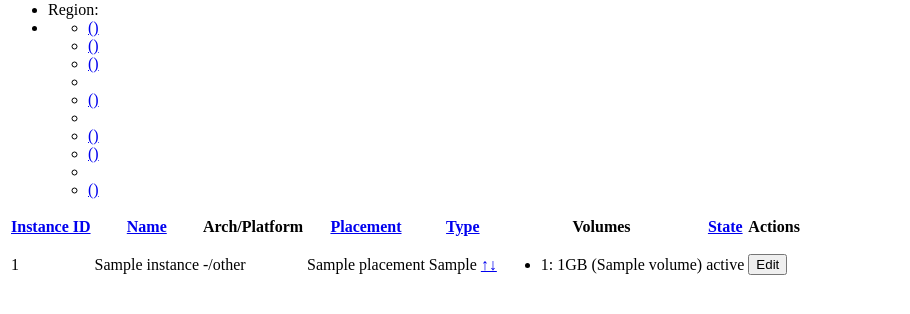
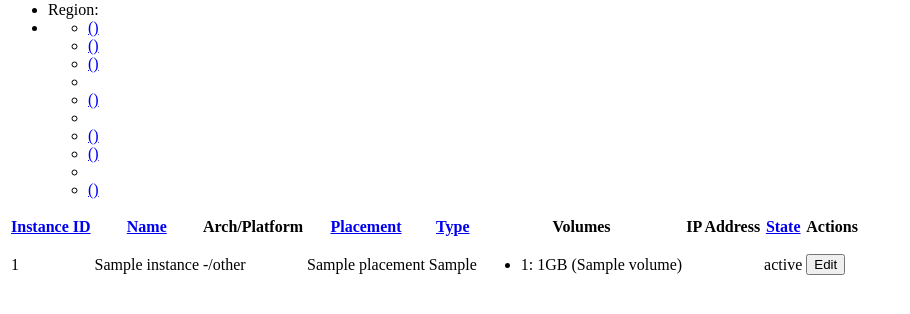
Before and after one commit to knzm/AWSConsole, a Python web app: template awsconsole/templates/dashboard.jinja2 in a window 1280 px wide. Shown: the part 144-458 px from the top of the page, without its empty margins (0-910 px from the left). Run offline with Jinja, Linux system fonts and the light colour scheme; the template is opened without the code that fills it: most values are stand-ins (such as "Sample title", 1, 10 or a date in 2020).

Commit message:
add ip address column

```diff
--- a/awsconsole/resources.py
+++ b/awsconsole/resources.py
@@ -85,8 +85,10 @@
                         if not instance["is_obsolete"]]
         for instance in ec2_service.get_instances(
             region, instance_ids=instance_ids):
-            if instance.id in instances:
-                instances[instance.id]["state"] = instance.state
+            d = instances.get(instance.id)
+            if d:
+                d["state"] = instance.state
+                d["ip_address"] = instance.ip_address
 
         return sorted(instances.values(), key=itemgetter('id'))
 
--- /dev/null
+++ b/awsconsole/static/css/dashboard.css
@@ -0,0 +1,6 @@
+#dashboard-table .col-state {
+  min-width: 70px;
+}
+#dashboard-table .col-action {
+  min-width: 80px;
+}
--- a/awsconsole/templates/dashboard.jinja2
+++ b/awsconsole/templates/dashboard.jinja2
@@ -7,7 +7,11 @@
   </div>
 {%- endblock -%}
 
-{% block page_js %}
+{%- block page_css -%}
+<link rel="stylesheet" type="text/css" href="{{ request.static_url('awsconsole:static/css/dashboard.css') }}" />
+{%- endblock -%}
+
+{%- block page_js -%}
 <script type="text/javascript" src="{{ request.static_url('awsconsole:static/js/spin.js') }}"></script>
 <script type="text/javascript" src="{{ request.static_url('awsconsole:static/js/jquery.spin.js') }}"></script>
 <script type="text/javascript" src="{{ request.static_url('awsconsole:static/js/dashboard.js') }}"></script>
@@ -22,7 +26,7 @@
     });
   });
 </script>
-{% endblock %}
+{%- endblock -%}
 
 {%- macro region_item(region) -%}
   {% set area = request.context.area_from_region(region) -%}
@@ -66,18 +70,19 @@
 
   <div class="container">
 
-    <table class="table table-bordered table-striped table-hover table-condensed">
+    <table id="dashboard-table" class="table table-bordered table-striped table-hover table-condensed">
       <thead>
         <tr>
           <!--<th>&nbsp;</th>-->
-          <th><a href="#">Instance ID</a></th>
-          <th><a href="#">Name</a></th>
-          <th>Arch/Platform</th>
-          <th><a href="#">Placement</a></th>
-          <th><a href="#">Type</a></th>
-          <th>Volumes</th>
-          <th><a href="#">State</a></th>
-          <th>Actions</th>
+          <th class="col-id"><a href="#">Instance ID</a></th>
+          <th class="col-name"><a href="#">Name</a></th>
+          <th class="col-arch">Arch/Platform</th>
+          <th class="col-placement"><a href="#">Placement</a></th>
+          <th class="col-type"><a href="#">Type</a></th>
+          <th class="col-volumes">Volumes</th>
+          <th class="col-ip-address">IP Address</th>
+          <th class="col-state"><a href="#">State</a></th>
+          <th class="col-action">Actions</th>
         </tr>
       </thead>
       <tbody>
@@ -88,7 +93,7 @@
           <td>{{ instance.name }}</td>
           <td>{{ instance.arch|default('-', true) }}/{{ instance.platform|default('other', true) }}</td>
           <td>{{ instance.placement }}</td>
-          <td>{{ instance.instance_type }} <a href="#"><span class="label label-inverse">&uarr;&darr;</span></a></td>
+          <td>{{ instance.instance_type }} {# <a href="#"><span class="label label-inverse">&uarr;&darr;</span></a> #}</td>
           <td>
             <ul>
             {% for volume in instance.volumes -%}
@@ -96,6 +101,7 @@
             {%- endfor %}
             </ul>
           </td>
+          <td>{{ instance.ip_address|default('', true) }}</td>
           <td>
             {% if instance.state == 'running' -%}
               {% set badge_class = 'badge-success' -%}
```
